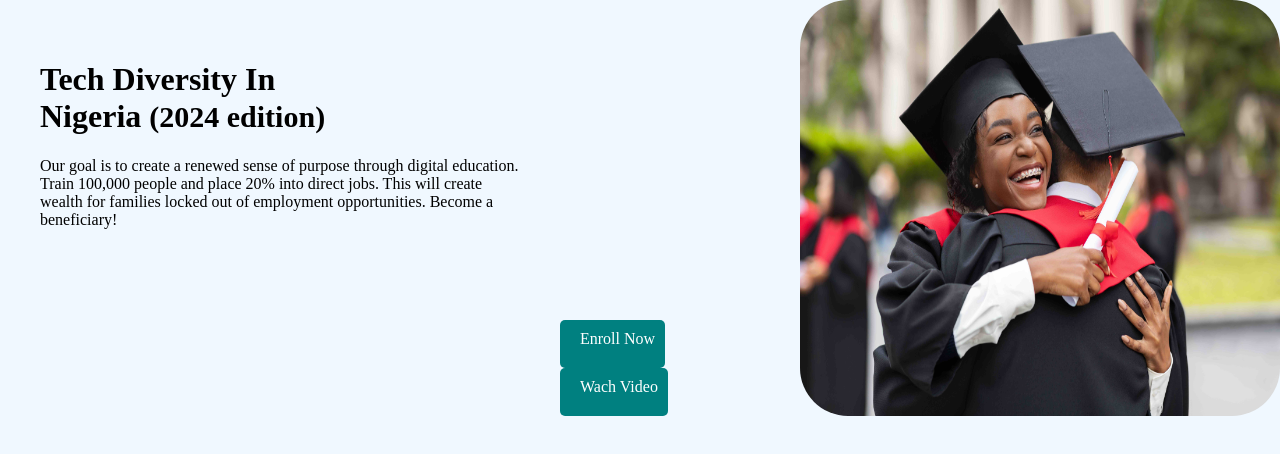
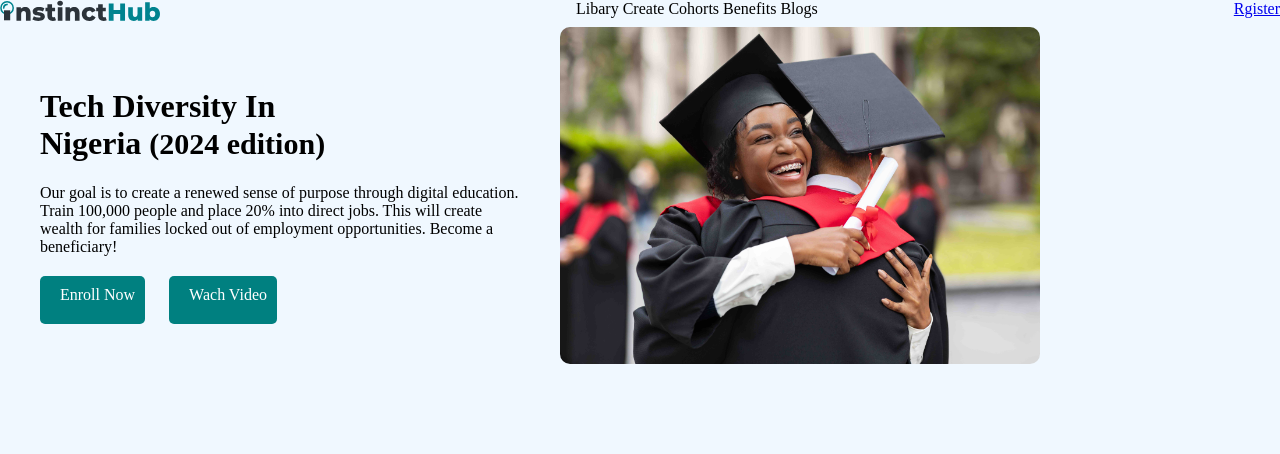
Before and after one commit to awoyezainab/TDN-CSS, a plain HTML site: page index.html in a window 1280 px wide. Drawn offline with Linux system fonts and the light colour scheme.

Commit message:
new update

```diff
--- a/assets/css/style.css
+++ b/assets/css/style.css
@@ -5,6 +5,18 @@ body{
     justify-content: center;
     align-items: center;
     height: 100vh;
+}
+/* Navbar styling starts here */
+.wrapper{
+    display: flex;
+    justify-content: space-between;
+    grap: 2rem;
+}.icon img{
+    width: 10rem;
+}
+.navlinks a{
+    text-decoration: none;
+    color: black;
 }
 .first {
     display: flex;
@@ -22,7 +34,7 @@ body{
     width: 30rem;
 }
 .button{
-    margin-top: 20rem;
+    margin-top: 20px;
 
 }
 .button a{
@@ -36,14 +48,14 @@ body{
     padding-right: 10px;
     padding-left: 20px;
     margin-right: 20px;
-    justify-content: left;
-    align-items: right;
+    /* justify-content: left;
+    align-items: right;                                                                                                                                                                                                                     m, */
 }
-.grid{
+.grid {
     max-width: 50%;
 }
 .grid img{
     width: 30rem;
     height: 100%;
-    border-radius: 3rem;
+    border-radius: 10px;
 }
--- a/index.html
+++ b/index.html
@@ -6,16 +6,34 @@
     <title>welcome to css project</title>
     <link rel="stylesheet" href="/assets/css/style.css">
 </head>
+<header>
+    <nav class="wrapper">
+        <div class="icon">
+            <img src="/assets/img/instincthub_logo.2c7ea0ca98d6cb2430e71eee23989938.svg" alt="">
+        </div>
+        <div class="navlinks">
+            <a href="#">Libary</a>
+            <a href="#">Create</a>
+            <a href="#">Cohorts</a>
+            <a href="#">Benefits</a>
+            <a href="#">Blogs</a>
+        </div>
+        <div class="navbutton">
+            <a href="#">Rgister</a>
+        </div>
+    </nav>
+</header>
 <body>
     <div class="first">
         <div class="text">
             <h1>Tech Diversity In Nigeria <span class="edition"> (2024 edition)</span></h1>
             <p>Our goal is to create a renewed sense of purpose through digital education. Train 100,000 people and place 20% into direct jobs. This will create wealth for families locked out of employment opportunities. Become a beneficiary! </p>
-        </div>
-        <div class="button">
+            <div class="button">
                 <a href="#" class="meta1">Enroll Now</a>
                 <a href="#" class="meta2">Wach Video</a>
+            </div>
         </div>
+
         <div class="grid">
         <img src="assets/img/happy-african-american-couple-students-hugging-cl.38712f0ff46ec0ed229b.jpeg" alt="">
     </div>
```
Also changed, not shown: assets/img/instincthub_logo.2c7ea0ca98d6cb2430e71eee23989938.svg (added).
